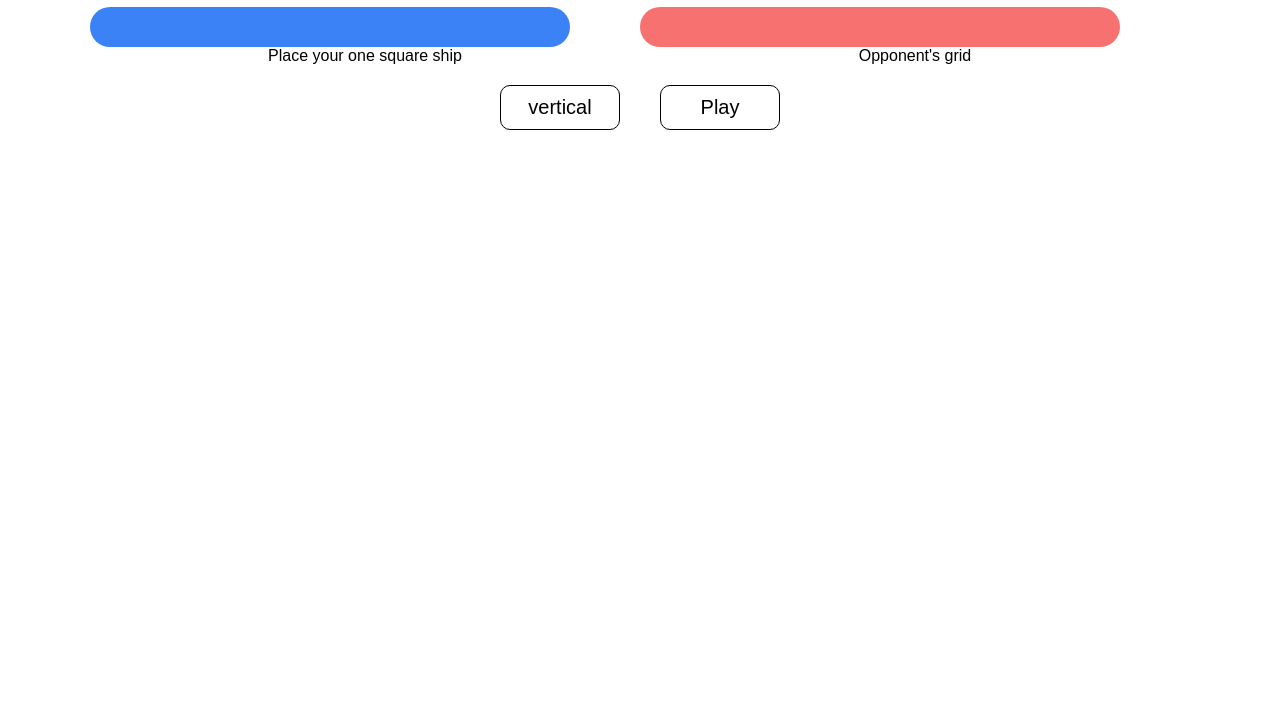
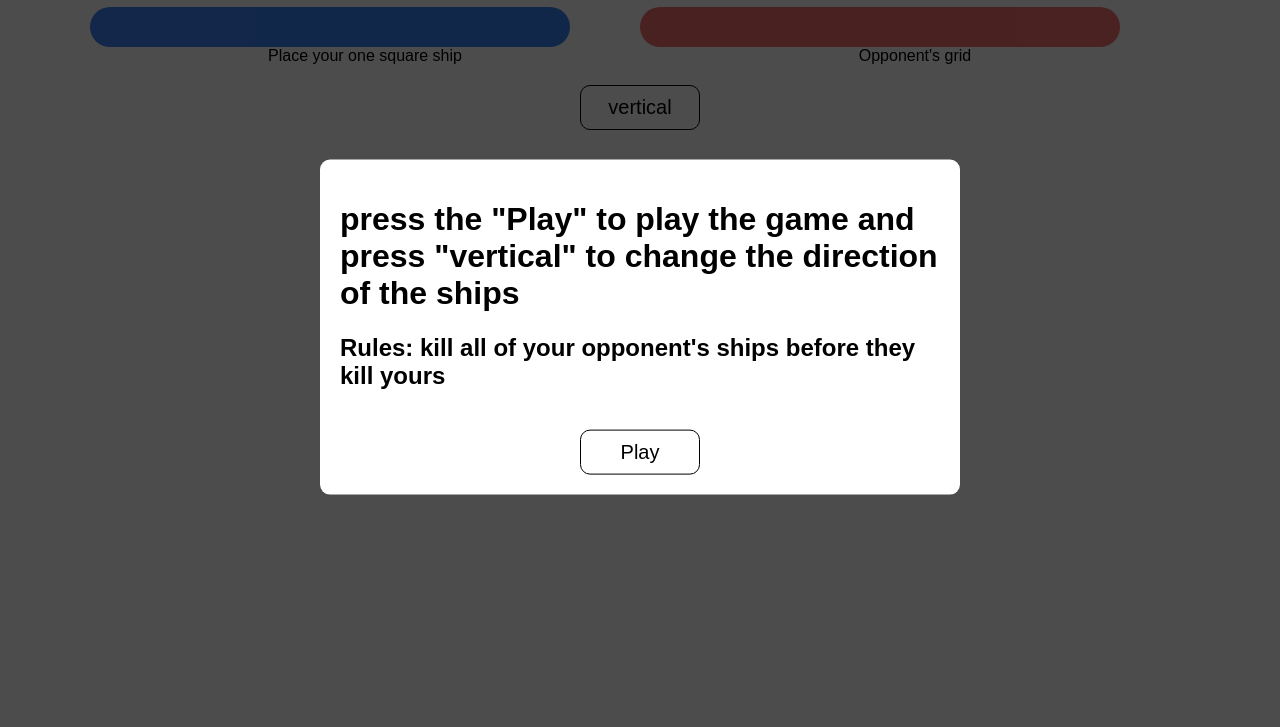
Before and after one commit to Florin12er/battleship, a website built with Vite: page index.html in a window 1280 px wide. Shown: the part 73-800 px from the top of the page. Built offline with nearby package versions, Linux system fonts and the light colour scheme.

Commit message:
added a instruction menu

```diff
--- a/index.html
+++ b/index.html
@@ -18,10 +18,20 @@
         <div class="message_opponent" id="message_opponent">
           Opponent's grid
         </div>
+        <div class="overlay"></div>
+        <div class="game-info" id="game-info">
+          <h1>
+            press the "Play" to play the game and press "vertical" to change the
+            direction of the ships
+          </h1>
+          <h2>
+            Rules: kill all of your opponent's ships before they kill yours
+          </h2>
+          <button id="playButton">Play</button>
+        </div>
       </div>
       <div class="buttons" id="buttons">
         <button id="verticalButton">vertical</button>
-        <button id="playButton">Play</button>
       </div>
     </div>
     <script type="module" src="main.js"></script>
--- a/main.js
+++ b/main.js
@@ -1,9 +1,16 @@
+const rules = document.querySelector(".game-info");
+const overlay = document.querySelector(".overlay");
+
 function displayRules() {
-  alert(
-    "The objective of the game is to sink all of your opponent's ships before they sink yours.\n" +
-      "Press play to start the game and press vertical to change the direction of the ships.\n",
-  );
+  overlay.style.display = "block"; // Show the overlay
+  rules.style.display = "block"; // Show the modal
 }
+
+// Close the modal when clicking on the overlay
+overlay.addEventListener("click", function () {
+  overlay.style.display = "none";
+  rules.style.display = "none";
+});
 window.addEventListener("load", displayRules);
 
 const numberOfRows = 10;
@@ -153,6 +160,10 @@ function handleSquareClick(event) {
   createPlayerShips(shipCoordinates);
   game++;
 }
+function closeRules() {
+  overlay.style.display = "none"; // Hide the overlay
+  rules.style.display = "none"; // Hide the modal
+}
 
 playButton.addEventListener("click", () => {
   // Generate and place enemy ships
@@ -163,7 +174,6 @@ playButton.addEventListener("click", () => {
     { size: 4, count: 1 },
   ];
 
-  alert("Game started");
   createGridPlayer(playerBoard);
   createGridComputer(computerBoard);
   shipConfigurations.forEach((config) => {
@@ -188,7 +198,7 @@ playButton.addEventListener("click", () => {
       createComputerShip(shipCoordinates);
     }
   });
-  playButton.style.display = "none";
+  closeRules();
 });
 
 // Function to check if the ship overlaps with existing ships or is adjacent to them
--- a/style.css
+++ b/style.css
@@ -47,6 +47,12 @@
   justify-content: center;
   gap: 40px;
 }
+#playButton {
+  position: relative;
+  top: 50%;
+  left: 50%;
+  transform: translateX(-50%);
+}
 button {
   margin-top: 20px;
   font-size: 20px;
@@ -89,3 +95,25 @@ button:hover {
 .player-ship {
   background-color: var(--blue);
 }
+.overlay {
+  position: fixed;
+  top: 0;
+  left: 0;
+  width: 100%;
+  height: 100%;
+  background-color: rgba(0, 0, 0, 0.7); /* Semi-transparent black */
+  z-index: 999; /* Ensure the overlay is on top of other content */
+  display: none; /* Initially hidden */
+}
+
+.game-info {
+  position: fixed;
+  top: 50%;
+  left: 50%;
+  transform: translate(-50%, -50%);
+  background-color: white;
+  padding: 20px;
+  z-index: 1000; /* Ensure the modal is on top of the overlay */
+  border-radius: 10px;
+  display: none; /* Initially hidden */
+}
```
